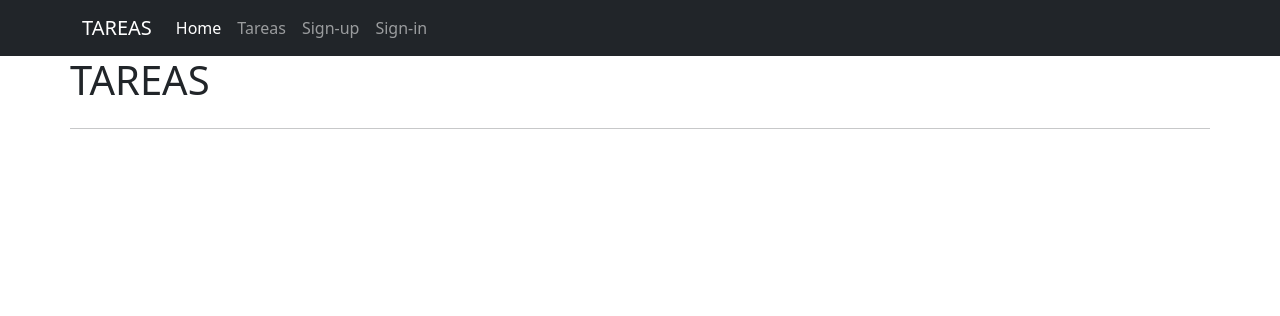
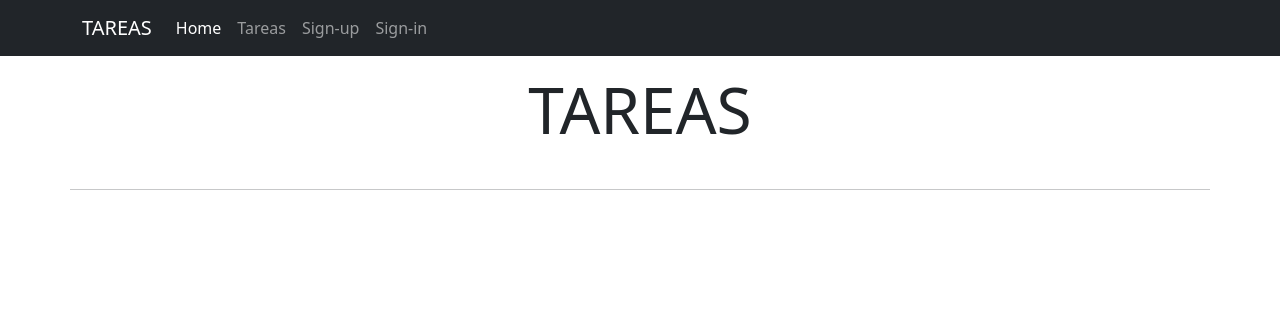
Before and after one commit to naorlando/proyecto-pyhton-grupo7, a Django app: page /tareas/ in a window 1280 px wide. Shown: the top 316 px of the page. Run offline with Django 4.2, Linux system fonts and the light colour scheme; data that the repository does not hold is empty; some libraries are stand-ins or nearby versions.

Commit message:
mas cambios visuales

```diff
--- a/proyecto_python/ProyectoWebApp/templates/tareas.html
+++ b/proyecto_python/ProyectoWebApp/templates/tareas.html
@@ -8,7 +8,7 @@
 <div class="container p-0">
   <div class="row">
     <div class="col">
-      <h1>TAREAS</h1>
+      <h1 class="text-center display-3 py-3">TAREAS</h1>
     </div>
   </div>
   <hr>
```
